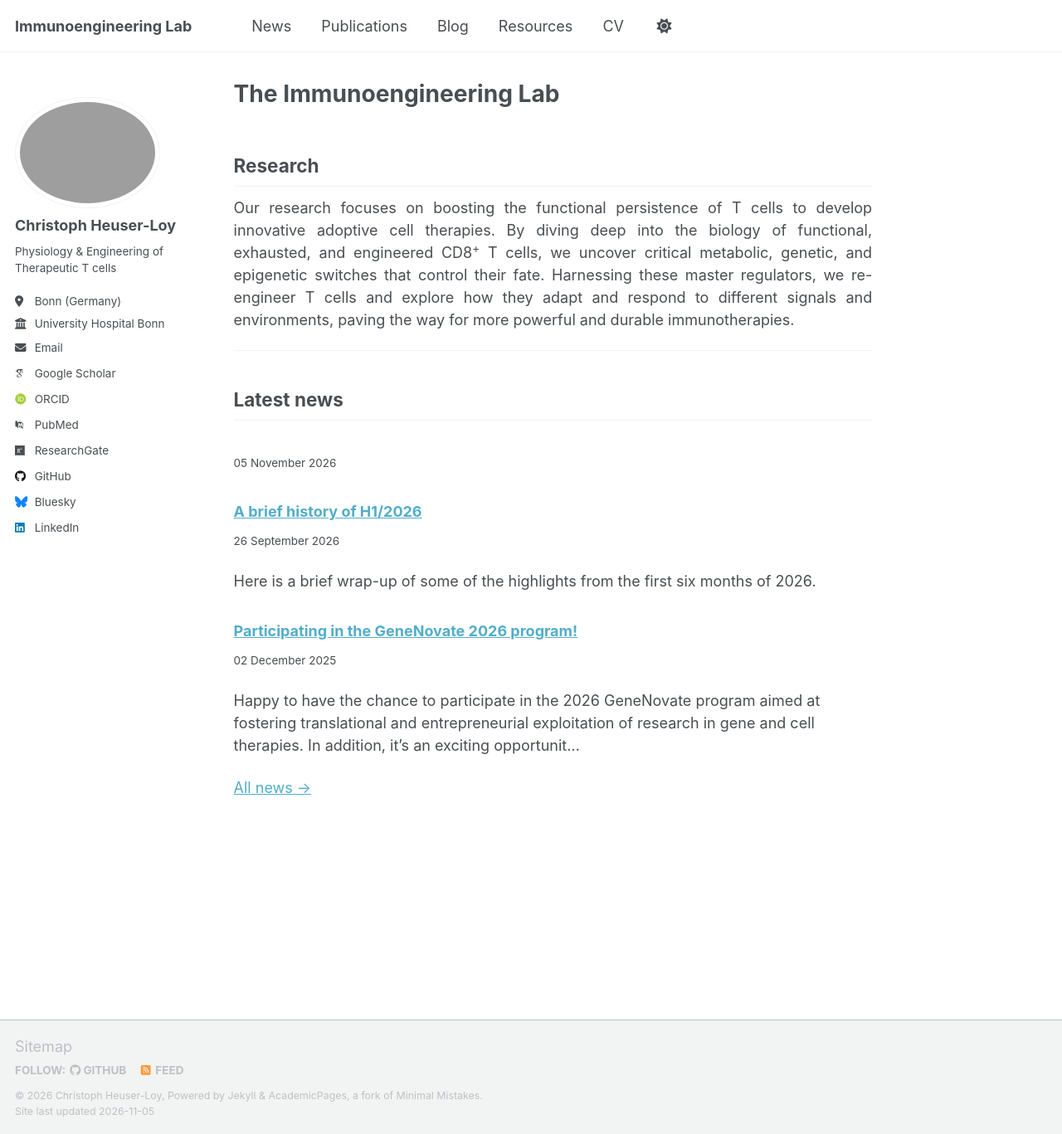
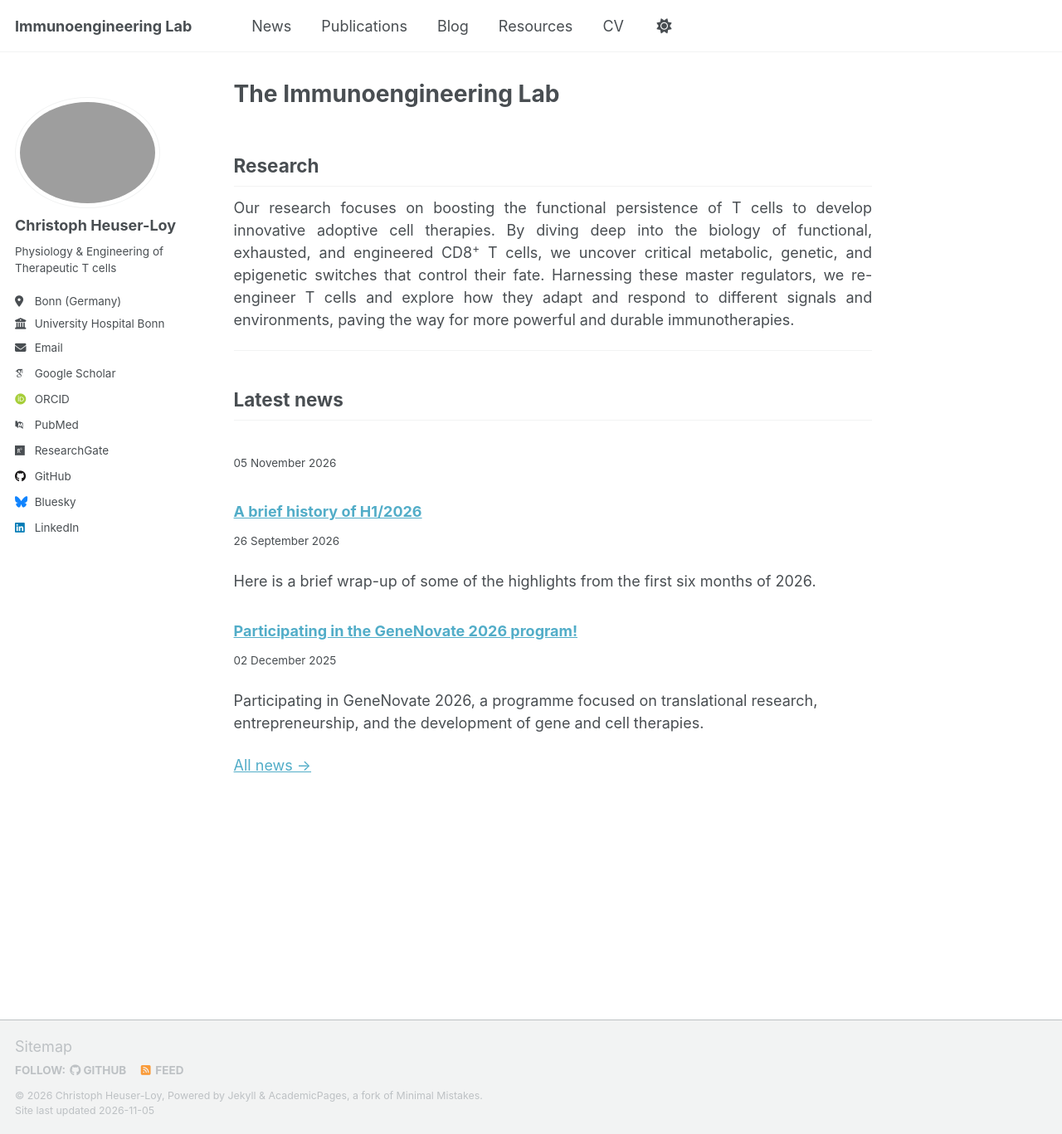
Before and after one commit to cheuserloy/cheuserloy.github.io, a Jekyll site: the page built from _pages/about.md, in a window 1280 px wide and 1367 px high. Shown: the whole window at 83% size. Built offline with Jekyll 4.4.1, drawn with Linux system fonts in a browser that asks for light colours; some web fonts are replaced; a script that is not in the unit is left out.

Commit message:
Update GeneNovate 2026 news post with excerpt and tag fix
Added excerpt to the GeneNovate 2026 news post and corrected a tag.

```diff
--- a/_news/2025-12-02_GeneNovate2026.md
+++ b/_news/2025-12-02_GeneNovate2026.md
@@ -2,9 +2,10 @@
 title: 'Participating in the GeneNovate 2026 program!'
 date: 2025-12-02
 permalink: /news/2025/GeneNovate2026/
+excerpt: 'Participating in GeneNovate 2026, a programme focused on translational research, entrepreneurship, and the development of gene and cell therapies.'
 tags:
   - translational research
-  - from bench to bed to business
+  - from bench to bed side to business
 ---
 
 Happy to have the chance to participate in the <a href="https://www.nationale-strategie-gct.de/genenovate-entrepreneurship-programm/">2026 GeneNovate program</a> aimed at fostering translational and entrepreneurial exploitation of research in gene and cell therapies. In addition, it’s an exciting opportunity to foster interdisciplinary regional and national networking in this growing topic area.<br>
```
